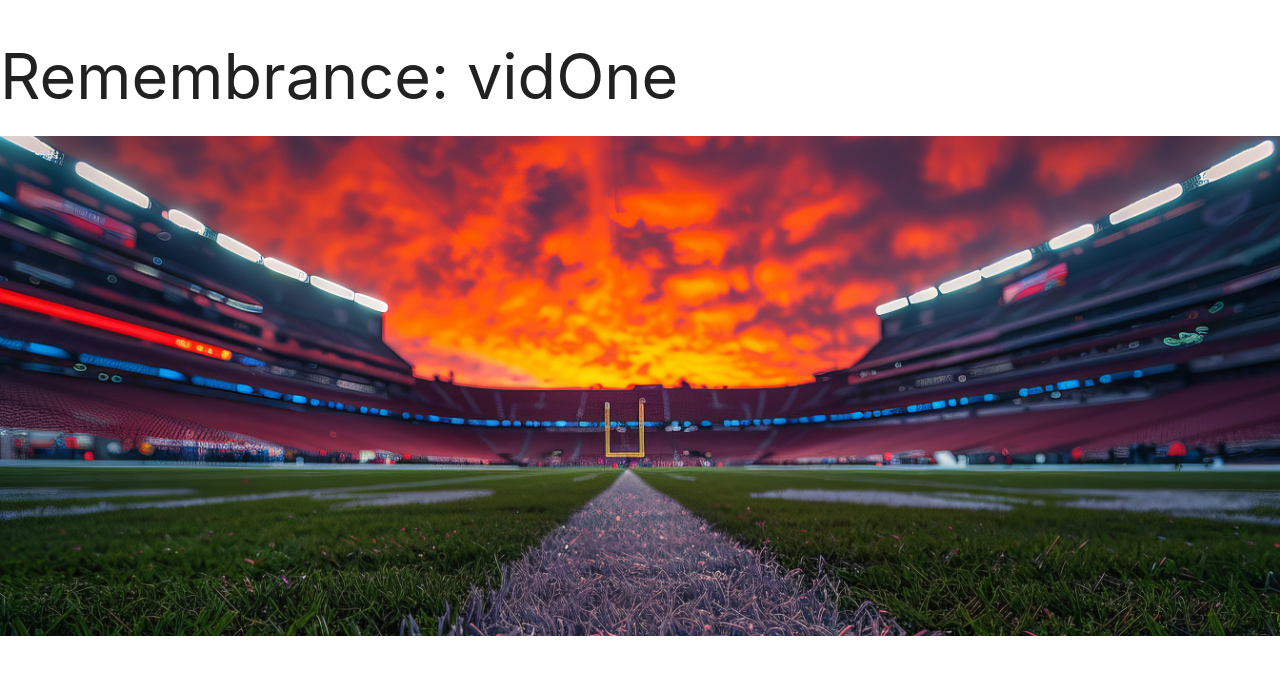
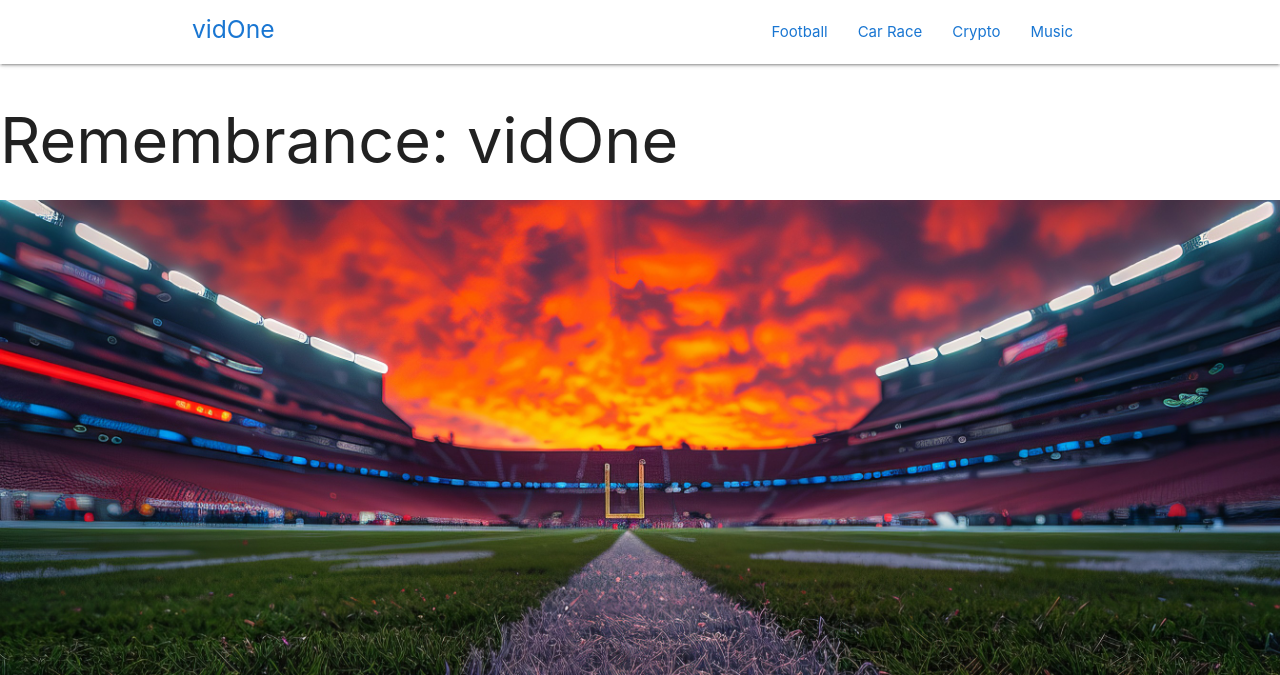
Before and after one commit to Dyxcy-01/vidOne, a plain HTML site: page index.html in a window 1280 px wide. Shown: the top 675 px of the page. Drawn offline with Linux system fonts and the light colour scheme.

Commit message:
Scroll-spy Revisited

```diff
--- a/index.html
+++ b/index.html
@@ -28,11 +28,40 @@
 </head>
 <body>
     <header>
+        <div class="navbar-fixed">
+            <nav class="white">
+                <div class="container">
+                    <a href="#" class="brand-logo blue-text text-darken-2"><h5>vidOne</h5></a>
+                    <a href="#side-nav" class="sidenav-trigger">
+                        <i class="material-icons blue-text text-darken-2">menu</i>
+                    </a>
+
+                    <ul class="right hide-on-med-and-down">
+                        <li><a href="#football" class="blue-text text-darken-2">Football</a></li>
+                        <li><a href="#car-race" class="blue-text text-darken-2">Car Race</a></li>
+                        <li><a href="#crypto" class="blue-text text-darken-2">Crypto</a></li>
+                        <li><a href="#music" class="blue-text text-darken-2">Music</a></li>
+                    </ul>
+
+                    <ul class="sidenav" id="side-nav">
+                        <li><a href="#football" class="blue-text text-darken-2">Football</a></li>
+                        <li><a href="#car-race" class="blue-text text-darken-2">Car Race</a></li>
+                        <li><a href="#crypto" class="blue-text text-darken-2">Crypto</a></li>
+                        <li><a href="#music" class="blue-text text-darken-2">Music</a></li>
+                    </ul>
+                </div>
+            </nav>
+        </div>
+
+
         <h1 class="hide-on-small-and-down">Remembrance: vidOne</h1>
         <h4 class="hide-on-med-and-up">Remembrance: vidOne</h4>
     </header>
 
     <main>
+
+        <!-- Section 1: Football -->
+        <section id="football"  class="scrollspy">
                 <!-- Parallax 1 -->
             <div class="parallax-container hide-on-small-and-down">
                 <div class="parallax">
@@ -42,8 +71,8 @@
             <div class="hide-on-med-and-up">
                 <img src="images/parallax-image/view-empty-soccer-stadium-with-fantasy-dreamy-sky.jpg" alt="" class="responsive-img">
             </div>
-        <!-- Section 1: Football -->
-        <section class="container">
+
+            <div class="container">
                 <h1 class=" blue-text text-darken-2">Football</h1>
                 <!-- Small and medium screens -->
                 <div class="row hide-on-large-only">
@@ -231,8 +260,12 @@
                         </div>
                     </div>
                 </div>
+            </div>
         </section>
 
+
+        <!-- Section 2: Car Race -->
+        <section id="car-race" class="scrollspy">
             <!-- Parallax 2 -->
             <div class="parallax-container hide-on-small-and-down">
                 <div class="parallax">
@@ -242,8 +275,9 @@
             <div class="hide-on-med-and-up">
                 <img src="images/parallax-image/view-empty-football-stadium.jpg" alt="" class="responsive-img">
             </div>
-        <!-- Section 2: Car Race -->
-        <section class="container">
+
+
+            <div class="container">
                 <h1 class=" pink-text text-darken-1">Car Race</h1>
                     <!-- Small and Medium screens -->
                 <div class="row hide-on-large-only">
@@ -427,8 +461,12 @@
                         </div>
                     </div>
                 </div>
+            </div>
+
         </section>
 
+        <!-- Section 3: Crypto -->
+        <section id="crypto" class="scrollspy">
             <!-- Parallax 3 -->
         <div class="parallax-container hide-on-small-and-down">
             <div class="parallax">
@@ -438,8 +476,8 @@
         <div class="hide-on-med-and-up">
             <img src="images/parallax-image/financial-data-visualization-stock-market-charts.jpg" alt="" class="responsive-img">
         </div>
-        <!-- Section 3: Crypto -->
-        <section class="container">
+
+        <div class="container">
             <h1 class=" green-text text-darken-4">Crypto</h1>
             <!-- small and medium screens -->
             <div class="row hide-on-large-only">
@@ -625,10 +663,12 @@
                     </div>
                 </div>
             </div>
+        </div>
+
         </section>
 
         <!-- Parallax 4 -->
-        <div class="parallax-container hide-on-small-and-down">
+        <div class="parallax-container hide-on-small-and-down scrollspy" id="music">
             <div class="parallax">
                 <img src="images/parallax-image/phone-with-music-icon-headphones-blurred-background-music-listening-concept-copy-space.jpg" alt="" class="responsive-img">
             </div>
@@ -637,7 +677,7 @@
             <img src="images/parallax-image/phone-with-music-icon-headphones-blurred-background-music-listening-concept-copy-space.jpg" alt="" class="responsive-img">
         </div>
         <!-- Section 4: Music -->
-        <section class="container">
+        <section class="container" id="music">
             <h1 class=" orange-text text-darken-4">Music</h1>
             <!-- small and medium screens -->
             <div class="row hide-on-large-only">
@@ -836,6 +876,8 @@
 <script>
     $(document).ready(()=>{
         $('.parallax').parallax();
+        $('.sidenav').sidenav();
+        $('.scrollspy').scrollSpy();
     });
 </script>
 </html>
```
Lines whose indentation alone changed are shown as unchanged.
